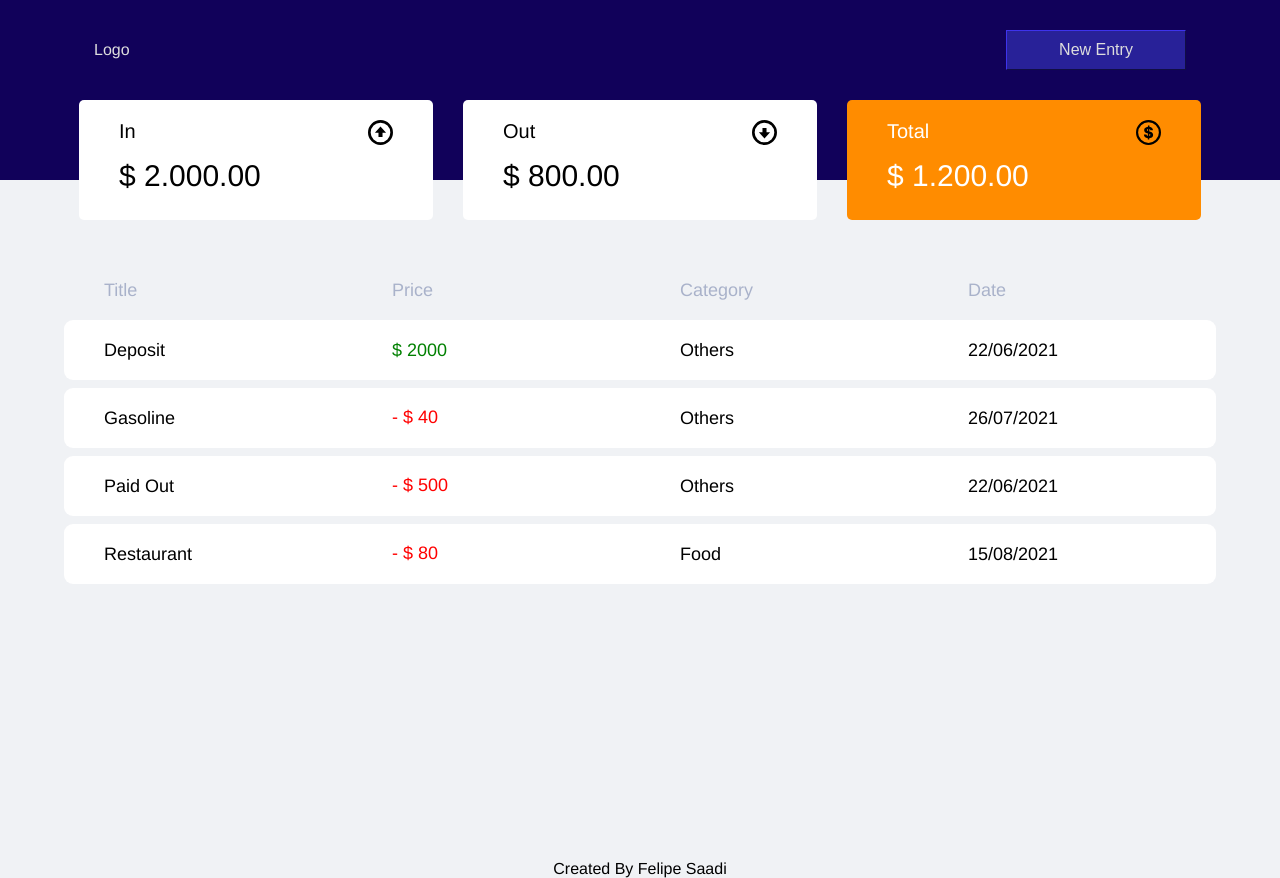
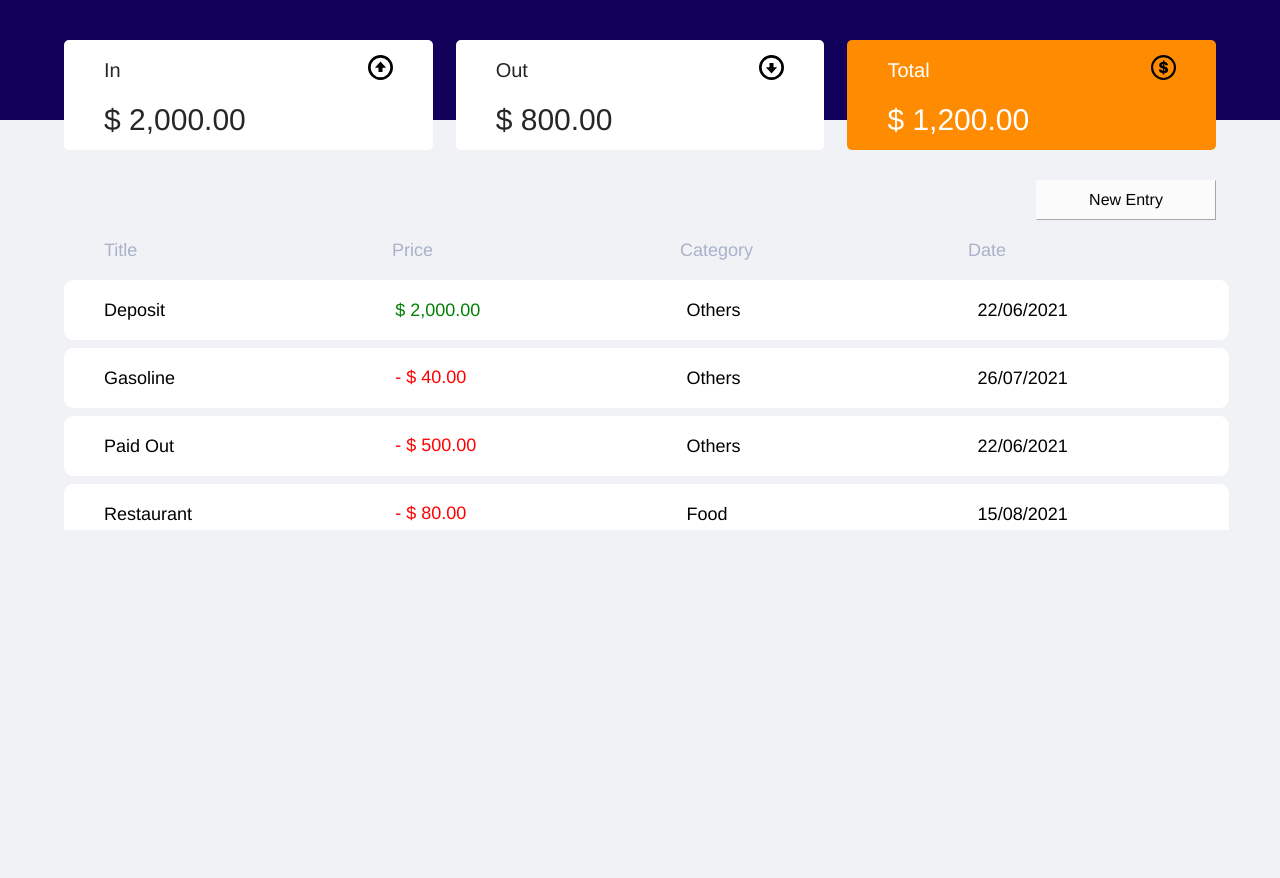
Before and after one commit to FelipeSaadi/Estudos, a React (Create React App) app in the folder Projetos/React/first-application/: page / in a window 1280 px wide. After the commit the page ends 800 px from the top, so only its background shows below. Built offline with nearby package versions, Linux system fonts and the light colour scheme.

Commit message:
created the scroll and modal

```diff
--- a/Projetos/React/first-application/package.json
+++ b/Projetos/React/first-application/package.json
@@ -10,6 +10,7 @@
     "@types/node": "^16.7.2",
     "@types/react": "^17.0.19",
     "@types/react-dom": "^17.0.9",
+    "antd": "^4.16.13",
     "react": "^17.0.2",
     "react-dom": "^17.0.2",
     "react-router-dom": "^5.2.0",
--- a/Projetos/React/first-application/src/App.tsx
+++ b/Projetos/React/first-application/src/App.tsx
@@ -1,5 +1,5 @@
 import Header from "./components/Header"
-import Footer from "./components/Footer"
+// import Footer from "./components/Footer"
 import Home from "./components/Home"
 import "./css/global.module.css"
 import FinancesDisplay from "./components/financesDisplay/Display"
@@ -11,7 +11,7 @@ export default () => {
             <Header />
             <FinancesDisplay />
             <Home />
-            <Footer />
+            {/* <Footer /> */}
         </div>
     )
 }
--- a/Projetos/React/first-application/src/components/Header.tsx
+++ b/Projetos/React/first-application/src/components/Header.tsx
@@ -4,8 +4,8 @@ export default () => {
     return (
         <div id={styles.header}>
             <div className={styles.container}>
-                <div className={styles.logo}>Logo</div>
-                <button className={styles.addNewButton}>New Entry</button>
+                {/* <div className={styles.logo}>Logo</div> */}
+                {/* <button className={styles.addNewButton}>New Entry</button> */}
             </div>
         </div>
     )
--- a/Projetos/React/first-application/src/components/Home.tsx
+++ b/Projetos/React/first-application/src/components/Home.tsx
@@ -1,15 +1,53 @@
+import { Modal, Button } from "antd"
+import React, { useState } from 'react';
+import 'antd/dist/antd.css'
 import styles from "../css/home.module.css"
 import TableHeader from "./table/TableHeader"
 import TableRow from "./table/TableRow"
 export default () => {
+
+
+    // ModaL
+    const [isModalVisible, setIsModalVisible] = useState(false)
+
+    const showModal = () => {
+
+        setIsModalVisible(true);
+    }
+
+    const handleOk = () => {
+        setIsModalVisible(false);
+    }
+
+    const handleCancel = () => {
+        setIsModalVisible(false);
+    }
+
     return (
         <div id={styles.home}>
             <div className={styles.container}>
+                <div className={styles.displayButton}>
+                    <button onClick={showModal} className={styles.addNewButton}>New Entry</button>
+                    <Modal title="New Entry" centered visible={isModalVisible} onOk={handleOk} onCancel={handleCancel}>
+                        <label className={styles.modalLabel} htmlFor="title">Title</label>
+                        <input className={styles.modalInput} type="text" />
+                        <label className={styles.modalLabel} htmlFor="value">Value</label>
+                        <input className={styles.modalInput} type="number" />
+                        <label className={styles.modalLabel} htmlFor="category">Category</label>
+                        <input className={styles.modalInput} type="text" />
+                        <label className={styles.modalLabel} htmlFor="date">Date</label>
+                        <input className={styles.modalInput} type="date" />
+                    </Modal>
+                </div>
                 <TableHeader />
-                <TableRow title="Deposit" price={2000.00} category="Others" date="22/06/2021" />
-                <TableRow title="Gasoline" price={-40} category="Others" date="26/07/2021" />
-                <TableRow title="Paid Out" price={-500} category="Others" date="22/06/2021" />
-                <TableRow title="Restaurant" price={-80} category="Food" date="15/08/2021" />
+                <div className={styles.table}>
+                    <TableRow title="Deposit" price={2000.00} category="Others" date="22/06/2021" />
+                    <TableRow title="Gasoline" price={-40} category="Others" date="26/07/2021" />
+                    <TableRow title="Paid Out" price={-500} category="Others" date="22/06/2021" />
+                    <TableRow title="Restaurant" price={-80} category="Food" date="15/08/2021" />
+                    <TableRow title="Restaurant" price={-480} category="Food" date="15/08/2021" />
+                    <TableRow title="Restaurant" price={980} category="Food" date="15/08/2021" />
+                </div>
             </div>
         </div>
     )
--- a/Projetos/React/first-application/src/components/financesDisplay/Card.tsx
+++ b/Projetos/React/first-application/src/components/financesDisplay/Card.tsx
@@ -11,7 +11,13 @@ export default (props: any) => {
     )
 }
 
-let cardType = (type: String, value: Number) => {
+let cardType = (type: String, value: number) => {
+    const adjustValue = (value: number) => {
+        return new Intl.NumberFormat('en-US', {
+            style: 'currency',
+            currency: 'USD',
+        }).format(value).replace(/^(\D+)/, '$ ');
+    }
     if (type === "in") {
         return (
             <div className={styles.card}>
@@ -21,7 +27,7 @@ let cardType = (type: String, value: Number) => {
                         <img src={inIcon} alt="" />
                     </div>
                 </div>
-                <div className={styles.value}>$ {value}</div>
+                <div className={styles.value}>{adjustValue(value)}</div>
             </div>
         )
     } else if (type === "out") {
@@ -33,7 +39,7 @@ let cardType = (type: String, value: Number) => {
                         <img src={outIcon} alt="" />
                     </div>
                 </div>
-                <div className={styles.value}>$ {value}</div>
+                <div className={styles.value}>{adjustValue(value)}</div>
             </div>
         )
     } else if (type === "total") {
@@ -45,7 +51,7 @@ let cardType = (type: String, value: Number) => {
                         <img src={totalIcon} alt="" />
                     </div>
                 </div>
-                <div className={styles.value}>$ {value}</div>
+                <div className={styles.value}>{adjustValue(value)}</div>
             </div>
         )
     }
--- a/Projetos/React/first-application/src/components/financesDisplay/Display.tsx
+++ b/Projetos/React/first-application/src/components/financesDisplay/Display.tsx
@@ -4,9 +4,9 @@ export default () => {
     return (
         <div className={styles.display}>
             <div className={styles.container}>
-                <Card type="in" value="2.000.00" />
-                <Card type="out" value="800.00" />
-                <Card type="total" value="1.200.00" />
+                <Card type="in" value={2000} />
+                <Card type="out" value={800.0} />
+                <Card type="total" value={1200} />
             </div>
         </div>
     )
--- a/Projetos/React/first-application/src/components/table/TableRow.tsx
+++ b/Projetos/React/first-application/src/components/table/TableRow.tsx
@@ -1,10 +1,16 @@
 import styles from "../../css/home.module.css"
 export default (props: any) => {
+    const adjustValue = (value = props.price) => {
+        return new Intl.NumberFormat('en-US', {
+            style: 'currency',
+            currency: 'USD',
+        }).format(value).replace(/^(\D+)/, '$ ');
+    }
     return (
         <>
             <div className={styles.tableRow}>
                 <div className={styles.rowText}>{props.title}</div>
-                <div className={props.price > 0 ? styles.entry : styles.out}>{props.price < 0 ? "-" : null} $ {Math.abs(props.price)}</div>
+                <div className={props.price > 0 ? styles.entry : styles.out}>{props.price < 0 ? "-" : null} {adjustValue()}</div>
                 <div className={styles.rowText}>{props.category}</div>
                 <div className={styles.rowText}>{props.date}</div>
             </div>
--- a/Projetos/React/first-application/src/css/financesDisplay.module.css
+++ b/Projetos/React/first-application/src/css/financesDisplay.module.css
@@ -11,12 +11,10 @@
 
 .card {
     display: flex;
-    flex:1;
+    width: 32%;
     flex-direction: column;
     margin-top: -80px;
-    margin-left: 15px;
-    margin-right: 15px;
-    height: 120px;
+    height: 110px;
     border-radius: 5px;
     background-color: white;
 }
@@ -26,14 +24,14 @@
 .titleName {
     flex: 1;
     font-size: 20px;
-    padding-top: 20px;
+    padding-top: 15px;
     padding-left: 40px;
 }
 .titleIcon{
     width: 25px;
     filter: contrast(175%) brightness(3%);
     margin-right: 40px;
-    margin-top: 20px;
+    margin-top: 15px;
 }
 .value {
     width: 100%;
--- a/Projetos/React/first-application/src/css/footer.module.css
+++ b/Projetos/React/first-application/src/css/footer.module.css
@@ -3,13 +3,17 @@
     justify-content: center;
     width: 100vw;
     color: black;
-    position: bottom;
+    position: absolute;
+    bottom: 0;
+
 }
 .container {
     display: flex;
     width: 90%;
     justify-content: center;
+    padding: 10px;
 }
 .table {
     margin-top: 120px;
+
 }
--- a/Projetos/React/first-application/src/css/global.module.css
+++ b/Projetos/React/first-application/src/css/global.module.css
@@ -1,4 +1,6 @@
 body {
+    overflow-y: hidden;
+    display: flex;
     background-color: #F0F2F5;
     margin: 0;
     padding: 0;
--- a/Projetos/React/first-application/src/css/header.module.css
+++ b/Projetos/React/first-application/src/css/header.module.css
@@ -1,7 +1,7 @@
 #header {
     background: rgb(17, 1, 90);
     width: 100vw;
-    height: 180px;
+    height: 120px;
     display: flex;
     justify-content: center;
 }
@@ -12,14 +12,13 @@
 }
 .logo {
     line-height: 40px;
-    margin: 30px;
+    margin: 20px;
     height: 40px;
     color: #ddd;
-
 }
 .addNewButton {
     font-size: 16px;
-    margin: 30px;
+    margin: 20px;
     width: 180px;
     height: 40px;
     color: #ddd;
@@ -27,3 +26,6 @@
     border-color: #282198;
     background-color: #282198;
 }
+.addNewButton:hover {
+    cursor: pointer;
+}
--- a/Projetos/React/first-application/src/css/home.module.css
+++ b/Projetos/React/first-application/src/css/home.module.css
@@ -1,31 +1,35 @@
 #home {
     display: flex;
-    justify-content: center;
+    flex-direction: column;
+    align-items: center;
     width: 100vw;
     background-color: #F0F2F5;
     color: #222;
 }
 .container {
-    display: flex;
     flex-direction: column;
-    margin-top: 80px;
     width: 90%;
-    min-height: 600px;
+}
+.table {
+    width: 91vw;
+    max-height: 250px;
+    overflow-y: scroll;
 }
 .tableHeader {
     display: flex;
-    width: 100%;
+    align-items: center;
     height: 60px;
 }
 .headingText {
     flex: 1;
     font-size: 18px;
+    line-height: 18px;
     color: #A9B2CA;
-    padding-top: 20px;
     padding-left: 40px;
 }
 .tableRow {
     display: flex;
+    align-items: center;
     width: 100%;
     height: 60px;
     margin-bottom: 8px;
@@ -36,14 +40,12 @@
     flex: 1;
     font-size: 18px;
     color: black;
-    padding-top: 20px;
     padding-left: 40px;
 }
 .entry {
     flex: 1;
     font-size: 18px;
     color: green;
-    padding-top: 20px;
     padding-left: 40px;
 }
 .out {
@@ -52,7 +54,33 @@
     line-height: 18px;
     vertical-align: center;
     color: red;
-    padding-top: 20px;
     height: 20px;
     padding-left: 40px;
 }
+.displayButton {
+    width: 100%;
+    display: flex;
+    justify-content: flex-end;
+}
+.addNewButton {
+    align-self: flex-end;
+    font-size: 16px;
+    margin-top: 60px;
+    width: 180px;
+    height: 40px;
+    color: black;
+    border-width: 1px;
+    border-color: #fbfbfb;
+    background-color: #fbfbfb ;
+}
+.addNewButton:hover {
+    cursor: pointer;
+}
+
+.modalLabel {
+    width: 100%;
+}
+.modalInput {
+    width: 100%;
+    border-width: 1px;
+}
```
Also changed, not shown: 1 other file (tests, documents, lock files or other folders).
